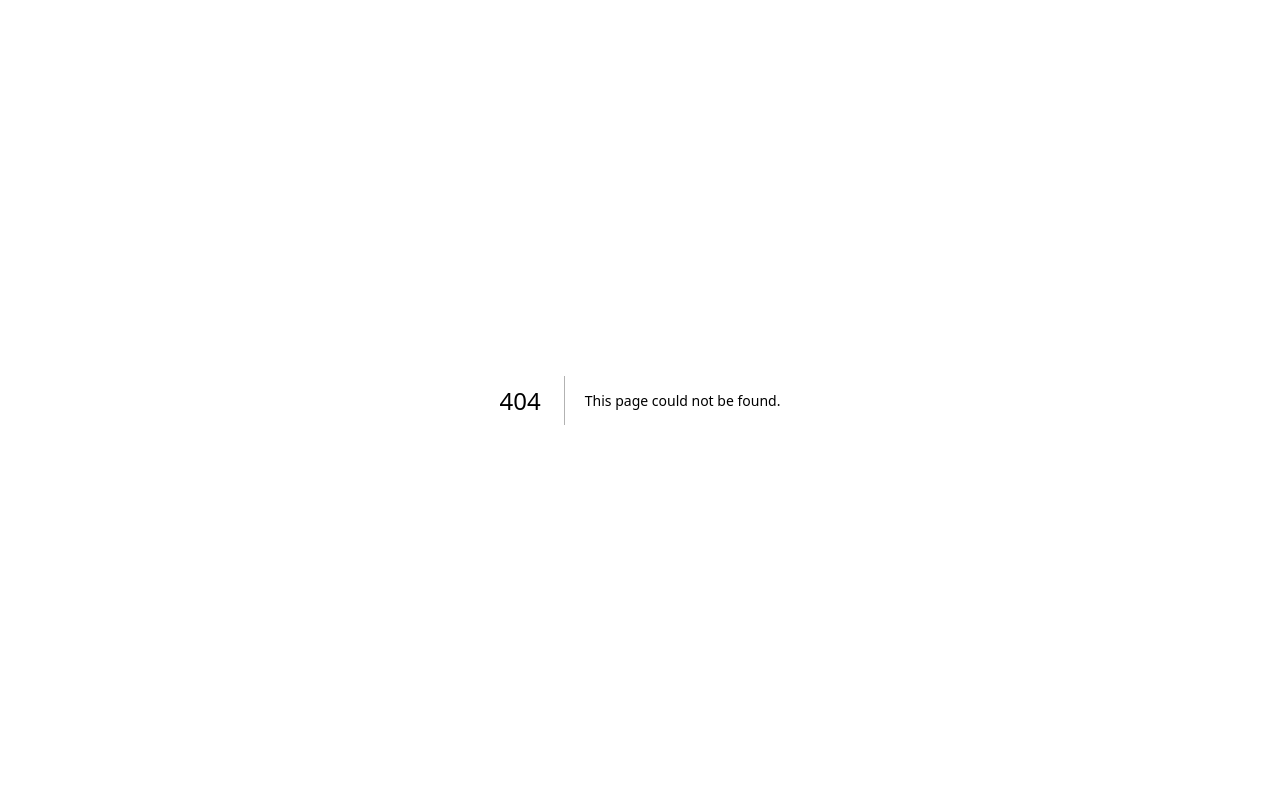
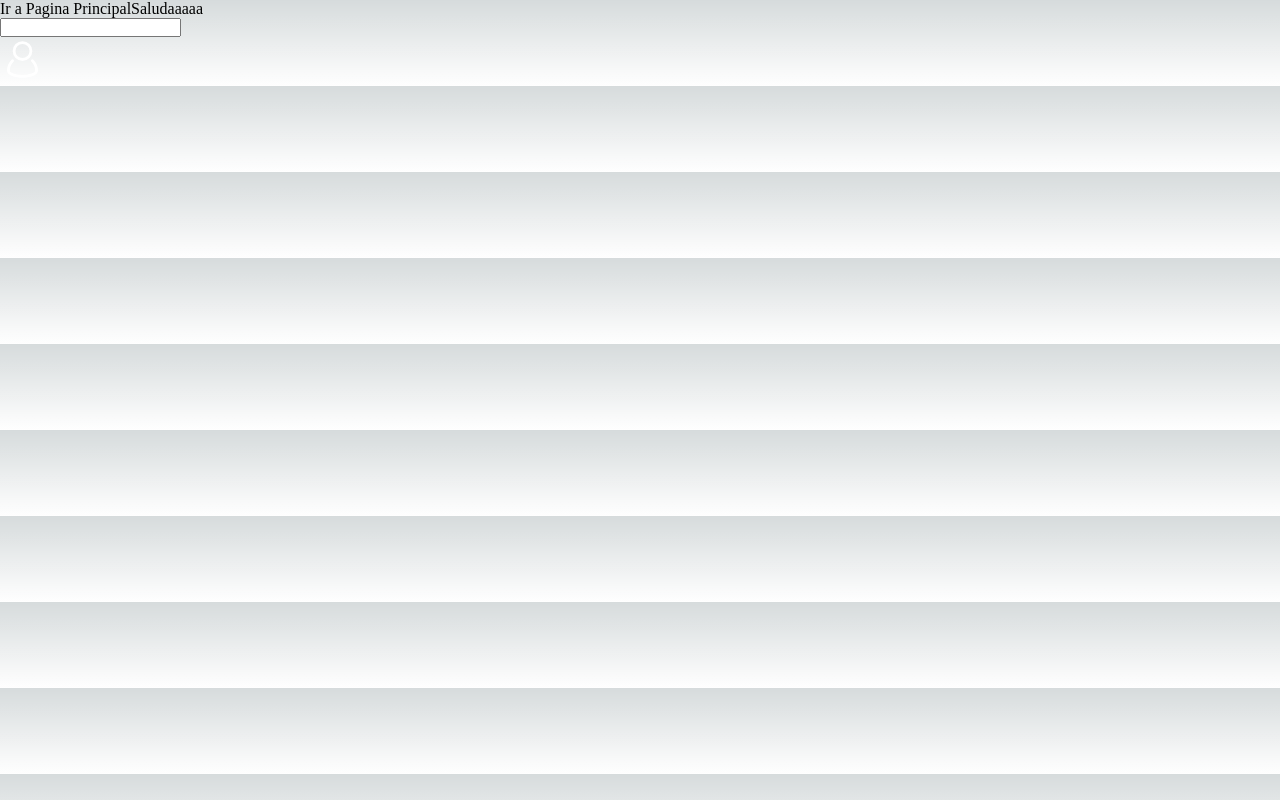
Before and after one commit to juanpabloct/Prueba_Tecnica_Monoma, a Next.js app: page /hola in a window 1280 px wide. Before the commit this address had no page. Built offline with nearby package versions, Linux system fonts and the light colour scheme.

Commit message:
Create component test

```diff
--- /dev/null
+++ b/src/pages/hola.tsx
@@ -0,0 +1,8 @@
+import Navigation from "@/components/navigation";
+import { useRouter } from "next/router";
+
+const Hola = () => {
+  const route = useRouter();
+  return <Navigation />;
+};
+export default Hola;
```
